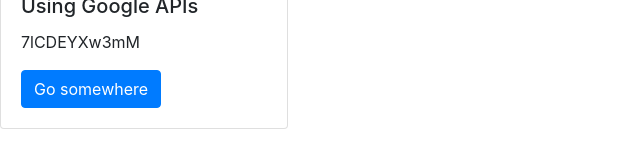
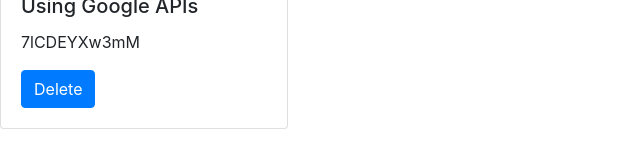
Before and after one commit to PatrykJamroz/video-app, a React (Create React App) app: page / in a window 1280 px wide. Shown: the part 322-482 px from the top of the page, without its empty margins (0-640 px from the left). Built offline with nearby package versions, Linux system fonts and the light colour scheme.

Commit message:
records deleting added

```diff
--- a/src/App.js
+++ b/src/App.js
@@ -5,7 +5,7 @@
 import { useContext } from "react";
 
 function App() {
-  const { videoData } = useContext(Context);
+  const { videoData, deleteVideo } = useContext(Context);
 
   return (
     <div className="App">
@@ -16,7 +16,9 @@
           <Card.Body>
             <Card.Title>{item.name}</Card.Title>
             <Card.Text>{item.id}</Card.Text>
-            <Button variant="primary">Go somewhere</Button>
+            <Button variant="primary" onClick={(e) => deleteVideo(item.id, e)}>
+              Delete
+            </Button>
           </Card.Body>
         </Card>
       ))}
--- a/src/Context.js
+++ b/src/Context.js
@@ -52,9 +52,20 @@
     }
   };
 
+  const deleteVideo = (id) => {
+    let newArray = [...videoData].filter((video) => video.id !== id);
+    setVideoData(newArray);
+  };
+
   return (
     <Context.Provider
-      value={{ inputURL, videoData, handleInputURLChange, handleVideoAdd }}
+      value={{
+        inputURL,
+        videoData,
+        handleInputURLChange,
+        handleVideoAdd,
+        deleteVideo,
+      }}
     >
       {children}
     </Context.Provider>
```
